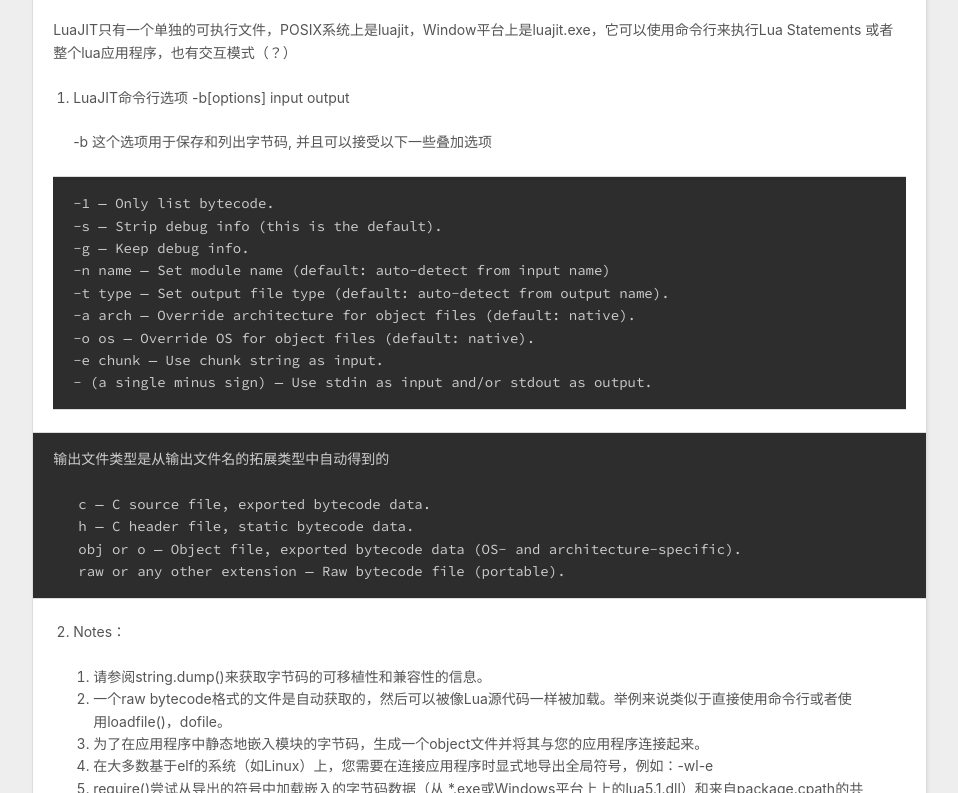
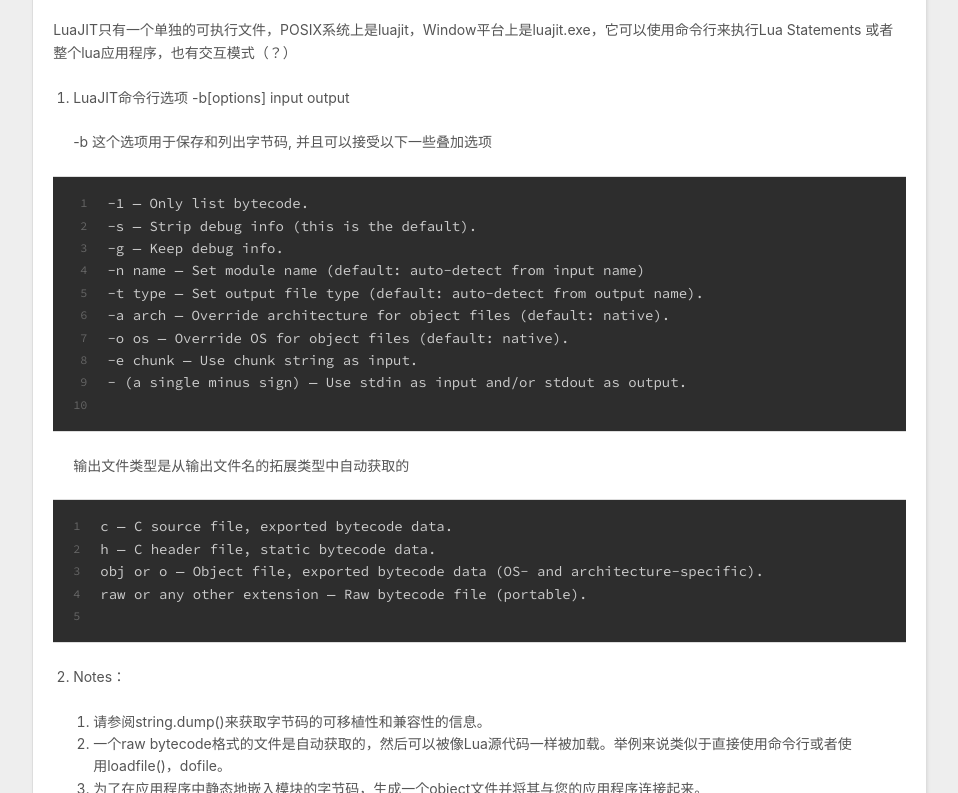
Before and after one commit to gameronezz/gameronezz.github.io, a plain HTML site: page index.html in a window 1280 px wide. Shown: the part 2007-2800 px from the top of the page, without its empty margins (8-966 px from the left). Drawn offline with nearby package versions, Linux system fonts and the light colour scheme.

Commit message:
修改格式

```diff
--- a/index.html
+++ b/index.html
@@ -5,17 +5,20 @@
 
 
 
-  <title>Onez的个人博客</title>
+  <title>Onez的游戏开发笔记</title>
   <meta name="viewport" content="width=device-width, initial-scale=1, maximum-scale=1">
-  <meta property="og:type" content="website">
-<meta property="og:title" content="Onez的个人博客">
+  <meta name="description" content="Have a good life">
+<meta property="og:type" content="website">
+<meta property="og:title" content="Onez的游戏开发笔记">
 <meta property="og:url" content="http://yoursite.com/index.html">
-<meta property="og:site_name" content="Onez的个人博客">
+<meta property="og:site_name" content="Onez的游戏开发笔记">
+<meta property="og:description" content="Have a good life">
 <meta property="og:locale" content="default">
 <meta name="twitter:card" content="summary">
-<meta name="twitter:title" content="Onez的个人博客">
+<meta name="twitter:title" content="Onez的游戏开发笔记">
+<meta name="twitter:description" content="Have a good life">
 
-    <link rel="alternate" href="/atom.xml" title="Onez的个人博客" type="application/atom+xml">
+    <link rel="alternate" href="/atom.xml" title="Onez的游戏开发笔记" type="application/atom+xml">
 
 
     <link rel="icon" href="/favicon.png">
@@ -34,7 +37,7 @@
   <div id="header-outer" class="outer">
     <div id="header-title" class="inner">
       <h1 id="logo-wrap">
-        <a href="/" id="logo">Onez的个人博客</a>
+        <a href="/" id="logo">Onez的游戏开发笔记</a>
       </h1>
 
     </div>
@@ -104,24 +107,10 @@
 <ol>
 <li><p>LuaJIT命令行选项 -b[options] input output</p>
 <p> -b 这个选项用于保存和列出字节码, 并且可以接受以下一些叠加选项</p>
-<pre><code>-1 — Only list bytecode.
--s — Strip debug info (this is the default).
--g — Keep debug info.
--n name — Set module name (default: auto-detect from input name)
--t type — Set output file type (default: auto-detect from output name).
--a arch — Override architecture for object files (default: native).
--o os — Override OS for object files (default: native).
--e chunk — Use chunk string as input.
-- (a single minus sign) — Use stdin as input and/or stdout as output.
-</code></pre></li>
-</ol>
-<pre><code>输出文件类型是从输出文件名的拓展类型中自动得到的
-
-   c — C source file, exported bytecode data.
-   h — C header file, static bytecode data.
-   obj or o — Object file, exported bytecode data (OS- and architecture-specific).
-   raw or any other extension — Raw bytecode file (portable).
-</code></pre><ol start="2">
+ <figure class="highlight plain"><table><tr><td class="gutter"><pre><span class="line">1</span><br><span class="line">2</span><br><span class="line">3</span><br><span class="line">4</span><br><span class="line">5</span><br><span class="line">6</span><br><span class="line">7</span><br><span class="line">8</span><br><span class="line">9</span><br><span class="line">10</span><br></pre></td><td class="code"><pre><span class="line">-1 — Only list bytecode.</span><br><span class="line">-s — Strip debug info (this is the default).</span><br><span class="line">-g — Keep debug info.</span><br><span class="line">-n name — Set module name (default: auto-detect from input name)</span><br><span class="line">-t type — Set output file type (default: auto-detect from output name).</span><br><span class="line">-a arch — Override architecture for object files (default: native).</span><br><span class="line">-o os — Override OS for object files (default: native).</span><br><span class="line">-e chunk — Use chunk string as input.</span><br><span class="line">- (a single minus sign) — Use stdin as input and/or stdout as output.</span><br><span class="line">	</span><br></pre></td></tr></table></figure>
+<p> 输出文件类型是从输出文件名的拓展类型中自动获取的</p>
+ <figure class="highlight plain"><table><tr><td class="gutter"><pre><span class="line">1</span><br><span class="line">2</span><br><span class="line">3</span><br><span class="line">4</span><br><span class="line">5</span><br></pre></td><td class="code"><pre><span class="line">c — C source file, exported bytecode data.</span><br><span class="line">h — C header file, static bytecode data.</span><br><span class="line">obj or o — Object file, exported bytecode data (OS- and architecture-specific).</span><br><span class="line">raw or any other extension — Raw bytecode file (portable). </span><br><span class="line">    </span><br></pre></td></tr></table></figure>
+</li>
 <li><p>Notes：</p>
 <ol>
 <li>请参阅string.dump()来获取字节码的可移植性和兼容性的信息。</li>
```
Also changed, not shown: 2018/04/01/hello-world/index.html (+4 -4 lines), 2018/06/06/新季度的一点小想法/index.html (+4 -4 lines), 2018/08/29/移动平台上使用LuaJIT字节码/index.html (+9 -23 lines), archives/2018/04/index.html (+10 -7 lines), archives/2018/06/index.html (+10 -7 lines), archives/2018/08/index.html (+10 -7 lines), archives/2018/index.html (+10 -7 lines), archives/index.html (+10 -7 lines).
